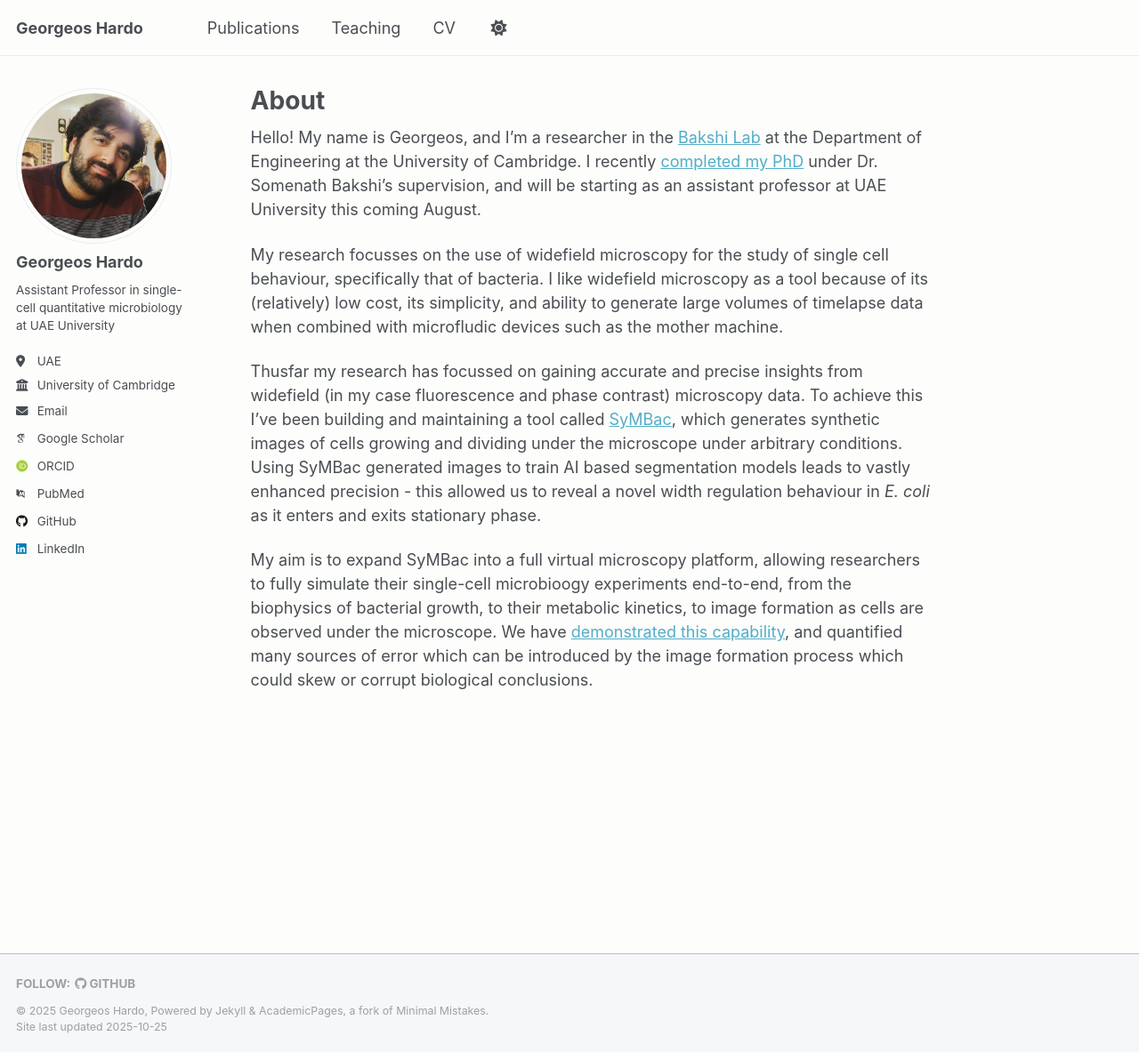
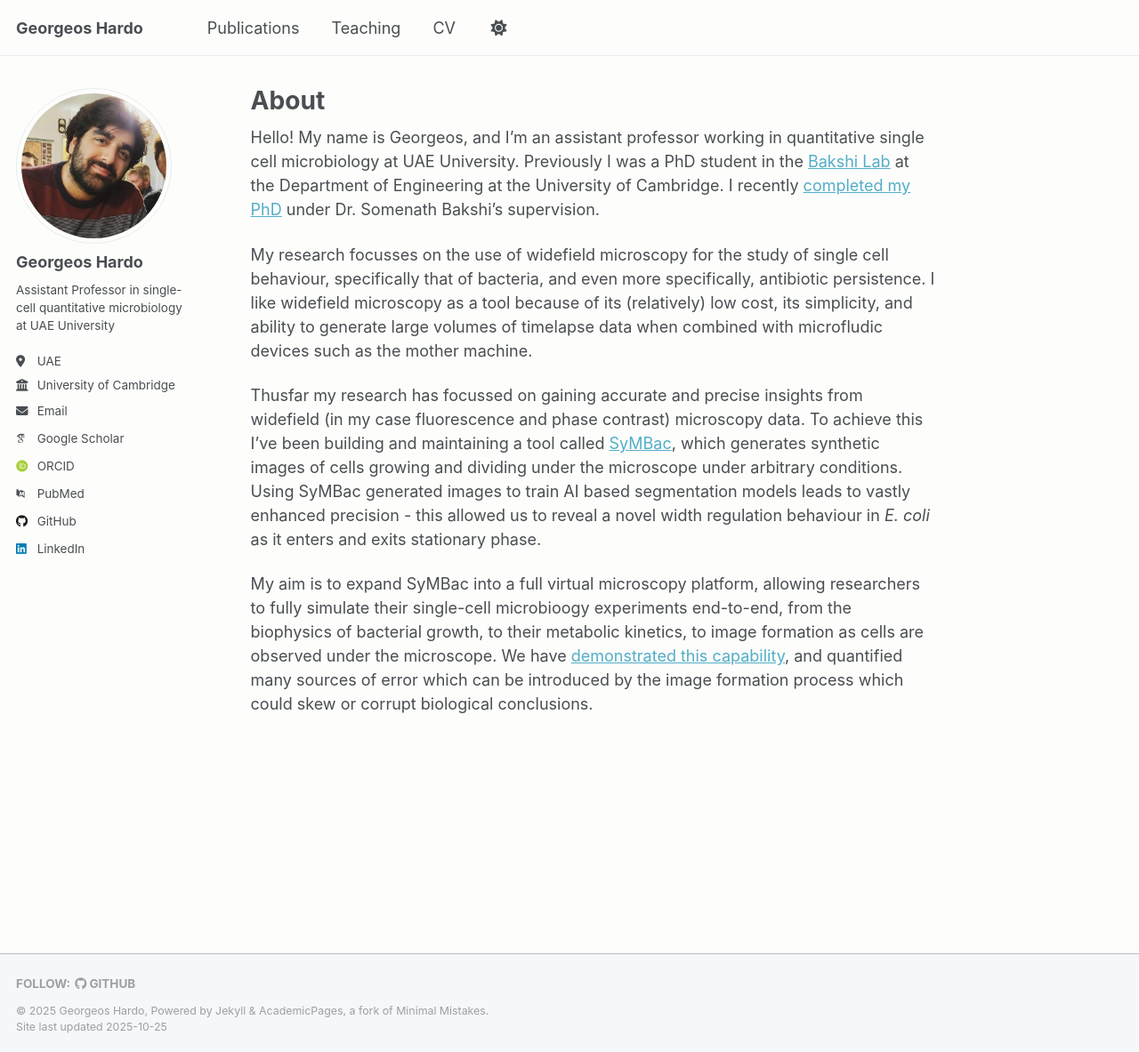
Before and after one commit to georgeoshardo/georgeoshardo.github.io, a Jekyll site: the page built from _pages/about.md, in a window 1280 px wide and 1183 px high. Shown: the whole window at 89% size. Built offline with Jekyll 4.4.1, drawn with Linux system fonts in a browser that asks for light colours; some web fonts are replaced.

Commit message:
Update about.md

```diff
--- a/_pages/about.md
+++ b/_pages/about.md
@@ -7,9 +7,9 @@ redirect_from:
   - /about.html
 ---
 
-Hello! My name is Georgeos, and I'm a researcher in the [Bakshi Lab](https://www.bakshilab.net/) at the Department of Engineering at the University of Cambridge. I recently [completed my PhD](https://doi.org/10.17863/CAM.118211) under Dr. Somenath Bakshi's supervision, and will be starting as an assistant professor at UAE University this coming August.
+Hello! My name is Georgeos, and I'm an assistant professor working in quantitative single cell microbiology at UAE University. Previously I was a PhD student in the [Bakshi Lab](https://www.bakshilab.net/) at the Department of Engineering at the University of Cambridge. I recently [completed my PhD](https://doi.org/10.17863/CAM.118211) under Dr. Somenath Bakshi's supervision.
 
-My research focusses on the use of widefield microscopy for the study of single cell behaviour, specifically that of bacteria. I like widefield microscopy as a tool because of its (relatively) low cost, its simplicity, and ability to generate large volumes of timelapse data when combined with microfludic devices such as the mother machine.
+My research focusses on the use of widefield microscopy for the study of single cell behaviour, specifically that of bacteria, and even more specifically, antibiotic persistence. I like widefield microscopy as a tool because of its (relatively) low cost, its simplicity, and ability to generate large volumes of timelapse data when combined with microfludic devices such as the mother machine.
 
 Thusfar my research has focussed on gaining accurate and precise insights from widefield (in my case fluorescence and phase contrast) microscopy data. To achieve this I've been building and maintaining a tool called [SyMBac](https://georgeoshardo.github.io/publication/2022-11-30-symbac), which generates synthetic images of cells growing and dividing under the microscope under arbitrary conditions. Using SyMBac generated images to train AI based segmentation models leads to vastly enhanced precision - this allowed us to reveal a novel width regulation behaviour in *E. coli* as it enters and exits stationary phase.
 
```
